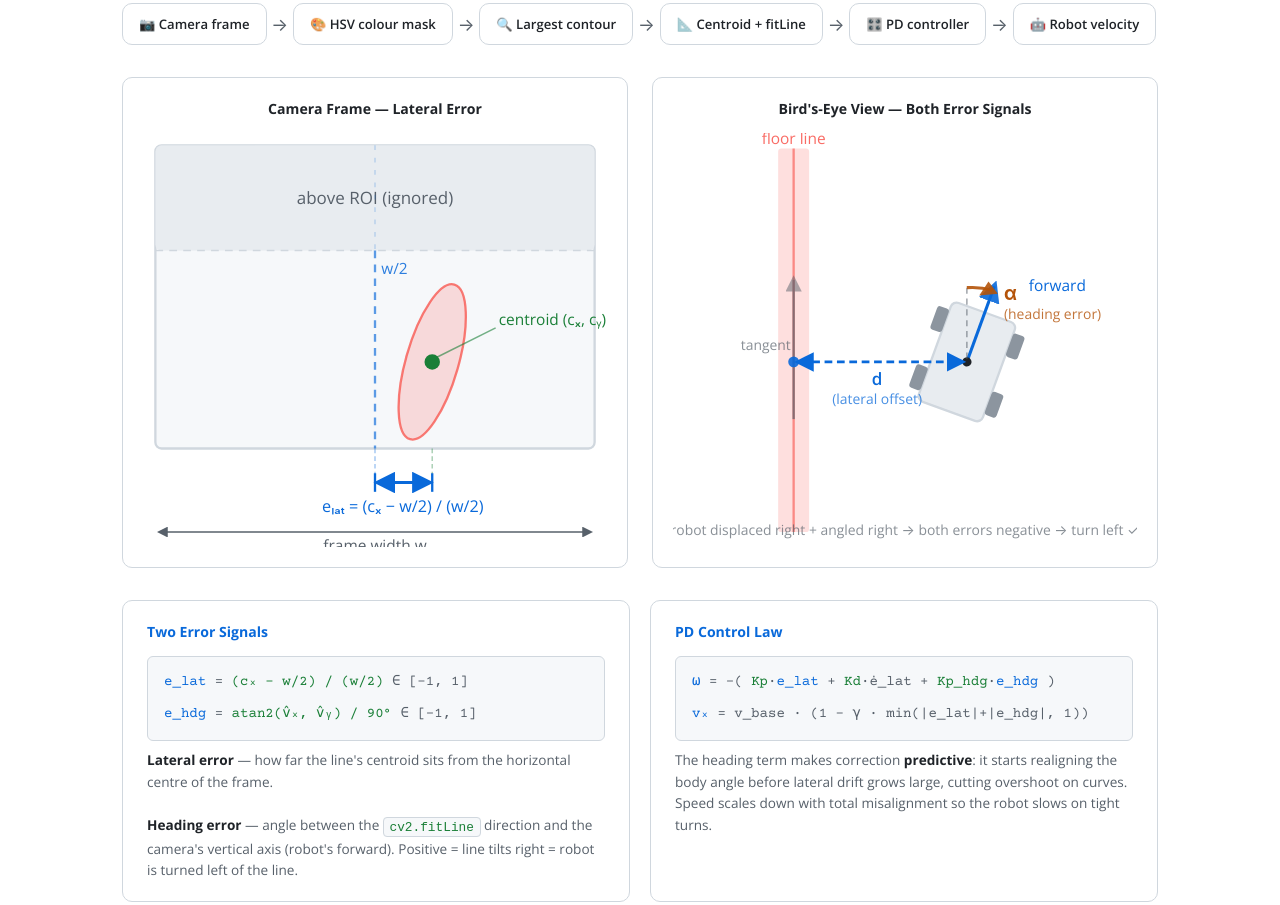
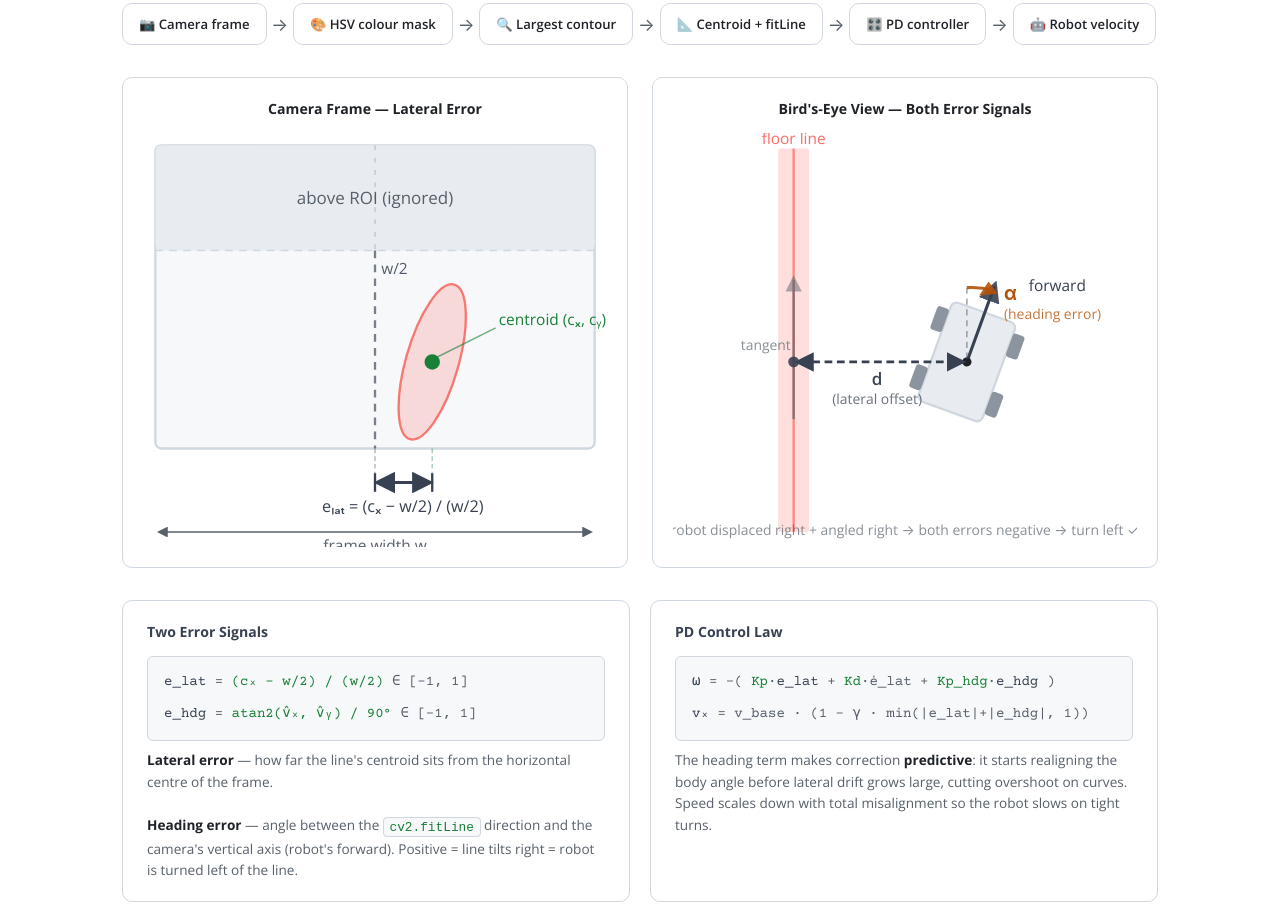
Before and after one commit to MichaelAguadze/hexapodvla, a plain HTML site: page docs/index.html in a window 1280 px wide. Shown: the part 1676-2581 px from the top of the page. Drawn offline with nearby package versions, Linux system fonts and the light colour scheme.

Commit message:
Switch website accent color from blue to dark gray
Replaces #0969da (GitHub blue) with #374151 (dark gray) across all CSS
variables, inline SVG markers/strokes/fills, rgba tints, and the hero
gradient tint.

```diff
--- a/docs/index.html
+++ b/docs/index.html
@@ -15,7 +15,7 @@
       --bg:        #ffffff;
       --surface:   #f6f8fa;
       --border:    #d0d7de;
-      --accent:    #0969da;
+      --accent:    #374151;
       --accent2:   #1a7f37;
       --text:      #1f2328;
       --muted:     #57606a;
@@ -50,12 +50,12 @@
     .hero {
       text-align: center;
       padding: 6rem 2rem 4rem;
-      background: radial-gradient(ellipse at 50% 0%, #dbeafe 0%, var(--bg) 65%);
+      background: radial-gradient(ellipse at 50% 0%, #e5e7eb 0%, var(--bg) 65%);
     }
     .badge {
       display: inline-block;
-      background: rgba(9, 105, 218, 0.07);
-      border: 1px solid rgba(9, 105, 218, 0.22);
+      background: rgba(55, 65, 81, 0.07);
+      border: 1px solid rgba(55, 65, 81, 0.22);
       color: var(--accent);
       font-size: 0.78rem;
       font-weight: 600;
@@ -167,8 +167,8 @@
     .step-num {
       flex-shrink: 0;
       width: 2rem; height: 2rem;
-      background: rgba(9, 105, 218, 0.07);
-      border: 1px solid rgba(9, 105, 218, 0.22);
+      background: rgba(55, 65, 81, 0.07);
+      border: 1px solid rgba(55, 65, 81, 0.22);
       border-radius: 50%;
       display: flex; align-items: center; justify-content: center;
       font-weight: 700; font-size: 0.85rem; color: var(--accent);
@@ -384,11 +384,11 @@
         <defs>
           <marker id="arr-blue" markerWidth="7" markerHeight="7"
                   refX="5" refY="3.5" orient="auto">
-            <polygon points="0 0, 7 3.5, 0 7" fill="#0969da"/>
+            <polygon points="0 0, 7 3.5, 0 7" fill="#374151"/>
           </marker>
           <marker id="arr-blue-r" markerWidth="7" markerHeight="7"
                   refX="2" refY="3.5" orient="auto">
-            <polygon points="7 0, 0 3.5, 7 7" fill="#0969da"/>
+            <polygon points="7 0, 0 3.5, 7 7" fill="#374151"/>
           </marker>
           <marker id="arr-gray" markerWidth="7" markerHeight="7"
                   refX="5" refY="3.5" orient="auto">
@@ -414,12 +414,12 @@
 
         <!-- Centreline -->
         <line x1="150" y1="76" x2="150" y2="204"
-              stroke="#0969da" stroke-width="1.5"
+              stroke="#374151" stroke-width="1.5"
               stroke-dasharray="5,4" opacity="0.65"/>
         <line x1="150" y1="8" x2="150" y2="76"
-              stroke="#0969da" stroke-width="1"
+              stroke="#374151" stroke-width="1"
               stroke-dasharray="3,5" opacity="0.2"/>
-        <text x="154" y="91" fill="#0969da" font-size="10" opacity="0.85">w/2</text>
+        <text x="154" y="91" fill="#374151" font-size="10" opacity="0.85">w/2</text>
 
         <!-- Line blob (tilted ellipse via transform) -->
         <g transform="translate(187,148) rotate(16)">
@@ -438,7 +438,7 @@
 
         <!-- Guide lines dropping below frame -->
         <line x1="150" y1="204" x2="150" y2="222"
-              stroke="#0969da" stroke-width="1"
+              stroke="#374151" stroke-width="1"
               stroke-dasharray="3,2" opacity="0.35"/>
         <line x1="187" y1="204" x2="187" y2="222"
               stroke="#1a7f37" stroke-width="1"
@@ -446,15 +446,15 @@
 
         <!-- Lateral error double arrow -->
         <line x1="153" y1="226" x2="184" y2="226"
-              stroke="#0969da" stroke-width="2"
+              stroke="#374151" stroke-width="2"
               marker-end="url(#arr-blue)"
               marker-start="url(#arr-blue-r)"/>
         <line x1="150" y1="220" x2="150" y2="232"
-              stroke="#0969da" stroke-width="1.5"/>
+              stroke="#374151" stroke-width="1.5"/>
         <line x1="187" y1="220" x2="187" y2="232"
-              stroke="#0969da" stroke-width="1.5"/>
+              stroke="#374151" stroke-width="1.5"/>
         <text x="168" y="245" text-anchor="middle"
-              fill="#0969da" font-size="10.5">
+              fill="#374151" font-size="10.5">
           e&#x2097;&#x2090;&#x209C; = (c&#x2093; &#x2212; w/2) / (w/2)
         </text>
 
@@ -476,15 +476,15 @@
         <defs>
           <marker id="arr-b2" markerWidth="7" markerHeight="7"
                   refX="5" refY="3.5" orient="auto">
-            <polygon points="0 0, 7 3.5, 0 7" fill="#0969da"/>
+            <polygon points="0 0, 7 3.5, 0 7" fill="#374151"/>
           </marker>
           <marker id="arr-b2r" markerWidth="7" markerHeight="7"
                   refX="2" refY="3.5" orient="auto">
-            <polygon points="7 0, 0 3.5, 7 7" fill="#0969da"/>
+            <polygon points="7 0, 0 3.5, 7 7" fill="#374151"/>
           </marker>
           <marker id="arr-fwd" markerWidth="7" markerHeight="7"
                   refX="5" refY="3.5" orient="auto">
-            <polygon points="0 0, 7 3.5, 0 7" fill="#0969da" opacity="0.9"/>
+            <polygon points="0 0, 7 3.5, 0 7" fill="#374151" opacity="0.9"/>
           </marker>
           <marker id="arr-tan" markerWidth="7" markerHeight="7"
                   refX="5" refY="3.5" orient="auto">
@@ -521,26 +521,26 @@
           <rect x=" 22" y=" 12" width="8" height="16" rx="2" fill="#8c959f"/>
           <!-- Forward arrow (local up = robot forward) -->
           <line x1="0" y1="0" x2="0" y2="-52"
-                stroke="#0969da" stroke-width="2"
+                stroke="#374151" stroke-width="2"
                 marker-end="url(#arr-fwd)"/>
           <!-- Centre dot -->
           <circle cx="0" cy="0" r="3" fill="#1f2328"/>
         </g>
-        <text x="230" y="102" fill="#0969da" font-size="10">forward</text>
+        <text x="230" y="102" fill="#374151" font-size="10">forward</text>
 
         <!-- Closest point on line to robot centre = (78, 148) -->
-        <circle cx="78" cy="148" r="3.5" fill="#0969da" opacity="0.9"/>
+        <circle cx="78" cy="148" r="3.5" fill="#374151" opacity="0.9"/>
 
         <!-- Lateral offset arrow (horizontal, from line to robot centre) -->
         <line x1="82" y1="148" x2="186" y2="148"
-              stroke="#0969da" stroke-width="1.8"
+              stroke="#374151" stroke-width="1.8"
               stroke-dasharray="5,3"
               marker-end="url(#arr-b2)"
               marker-start="url(#arr-b2r)"/>
         <text x="132" y="163" text-anchor="middle"
-              fill="#0969da" font-size="11" font-weight="600">d</text>
+              fill="#374151" font-size="11" font-weight="600">d</text>
         <text x="132" y="175" text-anchor="middle"
-              fill="#0969da" font-size="9" opacity="0.75">(lateral offset)</text>
+              fill="#374151" font-size="9" opacity="0.75">(lateral offset)</text>
 
         <!-- Heading error arc: reference (straight up) vs robot forward (rotated 20° CW) -->
         <!-- Reference tangent direction at robot centre, straight up -->
@@ -740,8 +740,8 @@
               fill="#b45309" font-size="8">non-floor ∧ non-line</text>
 
         <!-- Line ROI side label -->
-        <text x="28" y="108" fill="#0969da" font-size="8.5" opacity="0.75">line</text>
-        <text x="28" y="120" fill="#0969da" font-size="8.5" opacity="0.75">ROI</text>
+        <text x="28" y="108" fill="#374151" font-size="8.5" opacity="0.75">line</text>
+        <text x="28" y="120" fill="#374151" font-size="8.5" opacity="0.75">ROI</text>
 
         <!-- Floor sample label -->
         <text x="129" y="183" text-anchor="middle"
```
